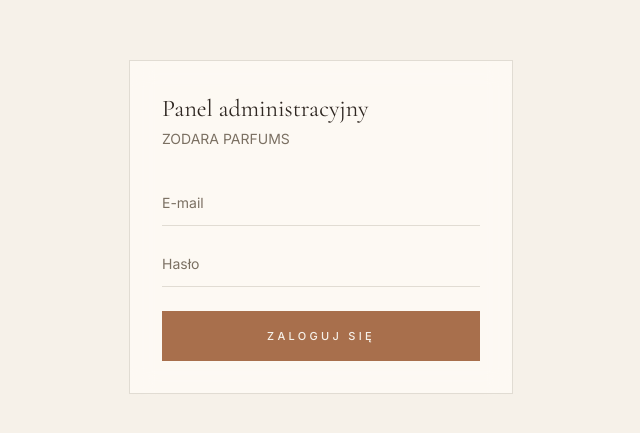
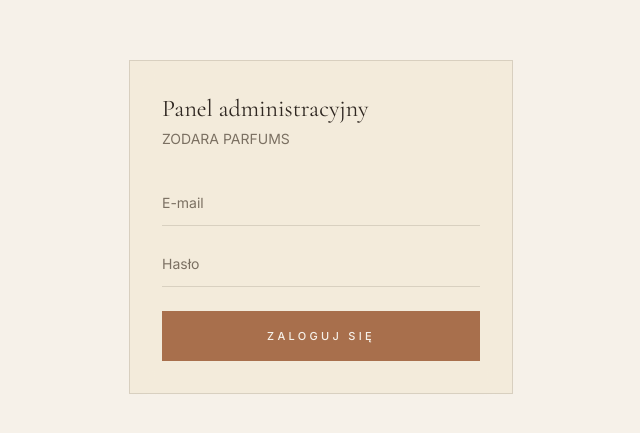
Before and after one commit to kamil183/sklep-internetowy, a Next.js app: page /admin/login in a window 1280 px wide. Shown: the part 173-606 px from the top of the page, without its empty margins (319-959 px from the left). Built offline with nearby package versions, Linux system fonts and the light colour scheme.

Commit message:
Wiecej bezu: pasek nav, karty produktu i ramki zdjec bezowe zamiast bialego; rozjaśniona mglа na dole hero (trawa widoczna przez mgiełke)

```diff
--- a/app/(store)/layout.tsx
+++ b/app/(store)/layout.tsx
@@ -9,7 +9,7 @@ export default function StoreLayout({ children }: { children: React.ReactNode })
       <div className="fixed inset-0 z-0" aria-hidden="true">
         <HeroSky />
         {/* Przyciemnienie — tekst i karty czytelne na tle ruchomego nieba. */}
-        <div className="absolute inset-0 bg-bg/30" />
+        <div className="absolute inset-0 bg-bg/20" />
       </div>
 
       <StoreNav />
--- a/app/(store)/page.tsx
+++ b/app/(store)/page.tsx
@@ -173,7 +173,7 @@ export default async function HomePage() {
               ].map((img) => (
                 <figure
                   key={img.src}
-                  className="relative flex aspect-[3/4] items-center justify-center overflow-hidden border border-line bg-white"
+                  className="relative flex aspect-[3/4] items-center justify-center overflow-hidden border border-line bg-bg2"
                 >
                   <Image
                     src={img.src}
@@ -283,7 +283,7 @@ export default async function HomePage() {
               </Reveal>
 
               <Reveal delay={0.38}>
-                <figure className="relative mt-12 flex aspect-[3/4] w-72 items-center justify-center overflow-hidden border border-line bg-white">
+                <figure className="relative mt-12 flex aspect-[3/4] w-72 items-center justify-center overflow-hidden border border-line bg-bg2">
                   <Image
                     src="/images/laviera-flakon.jpg"
                     alt="LAVIÉRA — flakon Eau de Parfum 50 ml"
@@ -313,7 +313,7 @@ export default async function HomePage() {
             href={`/products/${product.slug}`}
             className="card group grid items-center gap-8 p-6 md:grid-cols-[minmax(0,320px)_1fr] md:p-10"
           >
-            <figure className="relative aspect-[3/4] overflow-hidden border border-line bg-white">
+            <figure className="relative aspect-[3/4] overflow-hidden border border-line bg-bg2">
               <Image
                 src={product.images[0]?.url ?? "/images/laviera-flakon.jpg"}
                 alt={product.name}
--- a/app/globals.css
+++ b/app/globals.css
@@ -96,8 +96,8 @@
   height: 100%;
   object-fit: cover;
   object-position: center 42%;
-  -webkit-mask-image: linear-gradient(180deg, #000 0%, #000 58%, rgba(0, 0, 0, 0.45) 72%, rgba(0, 0, 0, 0) 84%);
-  mask-image: linear-gradient(180deg, #000 0%, #000 58%, rgba(0, 0, 0, 0.45) 72%, rgba(0, 0, 0, 0) 84%);
+  -webkit-mask-image: linear-gradient(180deg, #000 0%, #000 72%, rgba(0, 0, 0, 0.5) 84%, rgba(0, 0, 0, 0) 95%);
+  mask-image: linear-gradient(180deg, #000 0%, #000 72%, rgba(0, 0, 0, 0.5) 84%, rgba(0, 0, 0, 0) 95%);
 }
 
 .hero-sky-scrim {
@@ -112,5 +112,5 @@
   inset: 0;
   background:
     linear-gradient(180deg, rgba(246, 241, 233, 0.42) 0%, rgba(246, 241, 233, 0) 34%),
-    linear-gradient(0deg, rgba(246, 241, 233, 0.35) 0%, rgba(246, 241, 233, 0) 26%);
+    linear-gradient(0deg, rgba(246, 241, 233, 0.16) 0%, rgba(246, 241, 233, 0) 24%);
 }
--- a/components/HeroSky.tsx
+++ b/components/HeroSky.tsx
@@ -21,7 +21,7 @@ export default function HeroSky() {
       />
       <div className="hero-sky-veil" />
       <div
-        className="absolute inset-x-0 bottom-0 h-40"
+        className="absolute inset-x-0 bottom-0 h-28"
         style={{ background: "linear-gradient(180deg, rgba(246,241,233,0) 0%, #f6f1e9 100%)" }}
       />
     </div>
--- a/components/ProductCard.tsx
+++ b/components/ProductCard.tsx
@@ -13,7 +13,7 @@ export default function ProductCard({ product }: { product: ProductCardData }) {
   const outOfStock = product.stock <= 0;
   return (
     <Link href={`/products/${product.slug}`} className="card group block overflow-hidden transition-colors hover:border-gold/50">
-      <div className="aspect-square overflow-hidden bg-white">
+      <div className="aspect-square overflow-hidden bg-bg2">
         {/* eslint-disable-next-line @next/next/no-img-element */}
         <img
           src={product.imageUrl}
--- a/components/StoreNav.tsx
+++ b/components/StoreNav.tsx
@@ -18,7 +18,7 @@ export default function StoreNav() {
   const [open, setOpen] = useState(false);
 
   return (
-    <header className="fixed inset-x-0 top-0 z-50 border-b border-line bg-bg/85 backdrop-blur-lg">
+    <header className="fixed inset-x-0 top-0 z-50 border-b border-line bg-bg2/95 backdrop-blur-lg">
       <div className="mx-auto flex h-20 max-w-7xl items-center justify-between px-6 md:px-10">
         <Link href="/" className="font-display text-lg tracking-[0.4em] text-cream transition hover:text-gold md:text-xl">
           ZODARA
@@ -72,7 +72,7 @@ export default function StoreNav() {
       </div>
 
       {open && (
-        <nav aria-label="Menu mobilne" className="border-t border-line bg-bg/95 backdrop-blur-lg lg:hidden">
+        <nav aria-label="Menu mobilne" className="border-t border-line bg-bg2/95 backdrop-blur-lg lg:hidden">
           <div className="flex flex-col gap-1 px-6 py-4">
             {NAV_LINKS.map((link) => (
               <Link
--- a/tailwind.config.ts
+++ b/tailwind.config.ts
@@ -14,7 +14,7 @@ const config: Config = {
       colors: {
         bg: "#f6f1e9", // cieply bez — tlo strony
         bg2: "#efe8dc", // ciemniejszy bez (hover)
-        panel: "rgba(255, 252, 246, 0.78)", // prawie biale, pprzezroczyste karty
+        panel: "rgba(243, 234, 217, 0.85)", // bezowe, pprzezroczyste karty
         line: "rgba(74, 62, 48, 0.16)", // delikatna ciepla ramka na jasnym tle
         cream: "#2f2721", // tekst glowny — cieply ciemny braz
         creamdim: "#7b7062", // tekst drugorzedny — stonowany
```
